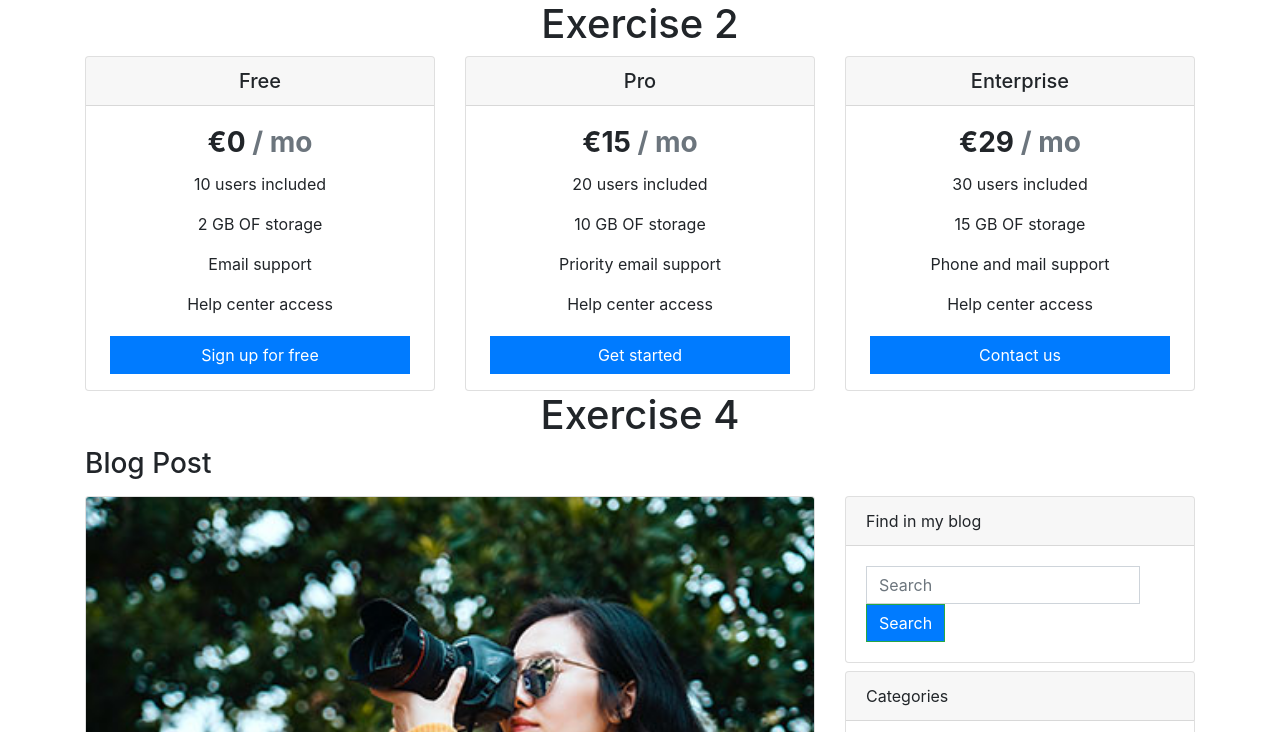
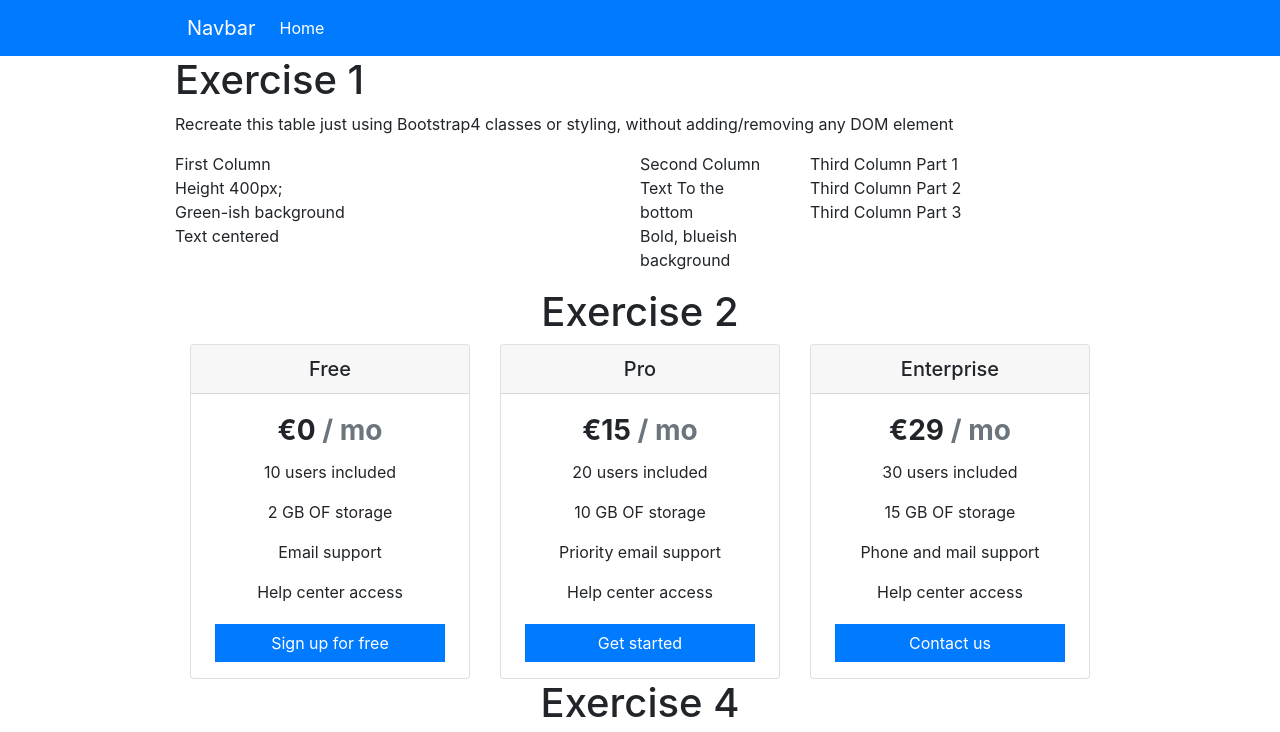
Before and after one commit to Bimal27/M2-D8, a plain HTML site: page index.html in a window 1280 px wide. Shown: the top 732 px of the page. Drawn offline with nearby package versions, Linux system fonts and the light colour scheme.

Commit message:
added exercise 1

```diff
--- a/index.html
+++ b/index.html
@@ -15,6 +15,69 @@
 </head>
 
 <body>
+    <nav class="navbar navbar-expand-lg navbar-dark bg-primary">
+        <div class="container w-75">
+            <a class="navbar-brand" href="#">Navbar</a>
+            <button class="navbar-toggler" type="button" data-toggle="collapse" data-target="#navbarNavAltMarkup"
+                aria-controls="navbarNavAltMarkup" aria-expanded="false" aria-label="Toggle navigation">
+                <span class="navbar-toggler-icon"></span>
+            </button>
+            <div class="collapse navbar-collapse" id="navbarNavAltMarkup">
+                <div class="navbar-nav">
+                    <a class="nav-link active" href="#">Home <span class="sr-only">(current)</span></a>
+                </div>
+            </div>
+        </div>
+    </nav>
+
+    <div class="container w-75">
+
+        <div class="exercise-1">
+
+            <h1>Exercise 1</h1>
+            <p>Recreate this table just using Bootstrap4 classes or styling, without adding/removing any DOM element</p>
+            <div class="table">
+                <div class="row">
+                    <div class="col-6 rounded-left" id="first-col">
+                        <span class="first-col">
+                            First Column<br>
+                            Height 400px;<br>
+                            Green-ish background<br>
+                            Text centered</span>
+                    </div>
+                    <div class="col-6 p-0 rounded-right" id="second-col">
+
+                        <div class="row">
+
+                            <div class="col-4 mr-0 second-col">
+                                <span class="second-col pb-3">
+                                    Second Column <br>
+                                    Text To the bottom <br>
+                                    Bold, blueish <br>
+                                    background
+                                </span>
+                            </div>
+
+                            <div class="col-8">
+                                <div class="row rounded-right">
+                                    <div class="col-12 third-col-one">
+                                        Third Column Part 1
+                                    </div>
+                                    <div class="col-12 third-col-two">
+                                        Third Column Part 2
+                                    </div>
+                                    <div class="col-12 third-col-three">
+                                        Third Column Part 3
+                                    </div>
+                                </div>
+                            </div>
+
+                        </div>
+
+                    </div>
+                </div>
+            </div>
+
             <h1 class="text-center">Exercise 2</h1>
             <div class="container">
                 <div class="row">
@@ -22,7 +85,8 @@
                         <div class="card text-center">
                             <h5 class="card-header">Free</h5>
                             <div class="card-body">
-                        <h3 class="card-title"><span class="font-weight-bold">€0<span class="text-muted"> / mo</span>
+                                <h3 class="card-title"><span class="font-weight-bold">€0<span class="text-muted"> /
+                                            mo</span>
                                 </h3>
 
                                 <p class="card-text">10 users included</p>
@@ -40,7 +104,8 @@
                         <div class="card text-center">
                             <h5 class="card-header">Pro</h5>
                             <div class="card-body">
-                        <h3 class="card-title"><span class="font-weight-bold">€15<span class="text-muted"> / mo</span>
+                                <h3 class="card-title"><span class="font-weight-bold">€15<span class="text-muted"> /
+                                            mo</span>
                                 </h3>
                                 <p class="card-text">20 users included</p>
 
@@ -57,7 +122,8 @@
                         <div class="card text-center">
                             <h5 class="card-header">Enterprise</h5>
                             <div class="card-body">
-                        <h3 class="card-title"><span class="font-weight-bold">€29<span class="text-muted"> / mo</span>
+                                <h3 class="card-title"><span class="font-weight-bold">€29<span class="text-muted"> /
+                                            mo</span>
                                 </h3>
                                 <p class="card-text">30 users included</p>
 
```
Lines whose indentation alone changed are shown as unchanged.
